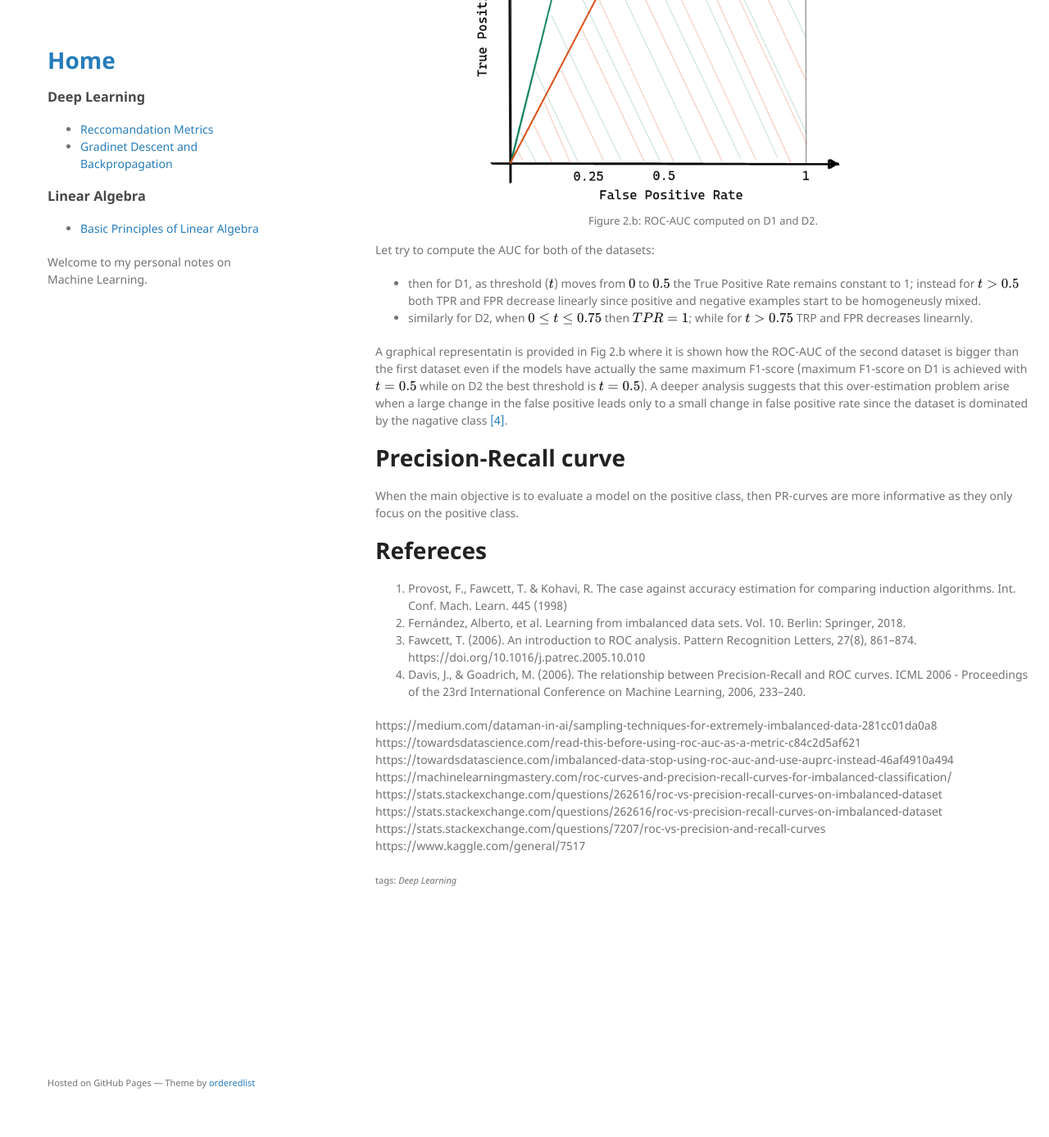
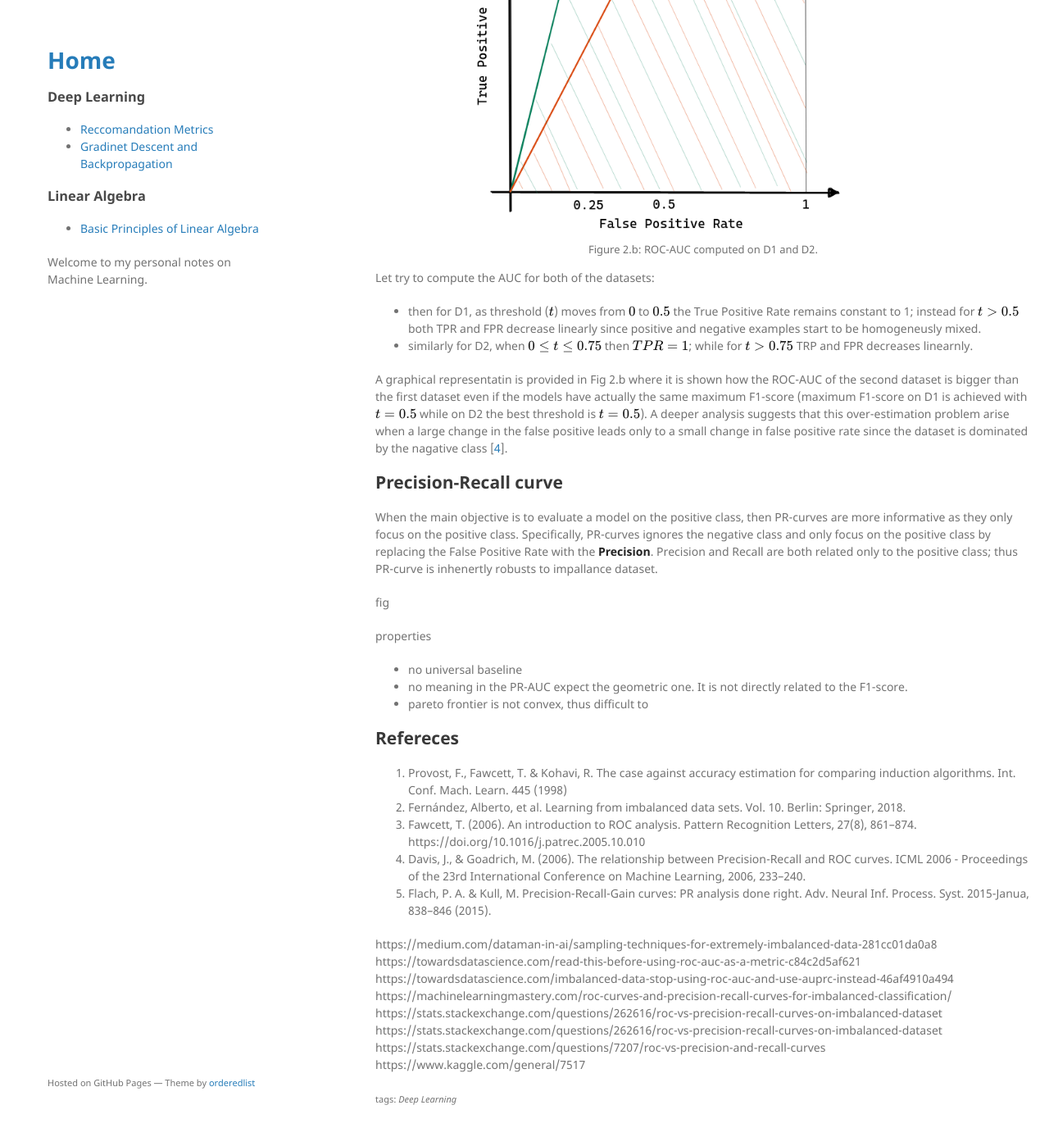
Before and after one commit to andompesta/andompesta.github.io, a Jekyll site: the page built from _posts/2022-07-15-metrics.md, in a window 1280 px wide and 1400 px high, scrolled down 2449 px. Shown: the top 1387 px of the window at 82% size. Built offline with Jekyll 4.4.1, drawn with Linux system fonts in a browser that asks for light colours; some of the changed text lies outside the part shown.

Commit message:
Pr beginning notes

```diff
--- a/_posts/2022-07-15-metrics.md
+++ b/_posts/2022-07-15-metrics.md
@@ -73,7 +73,7 @@ To overcome this problem we need metrics able to identify the best performing mo
 </div>
 
 
-# ROC-AUC
+## ROC-AUC
 
 The Receiver Operating Characteristic (ROC) is an analysis tool initially proposed by [Provost et al.](#ref:provost) aiming at comparing classifiers performance.
 The ROC curve is build as the interpolation between the **False Positive Rate** (FPR), on the x-axe, and the **True Positive Rate** (TPR), on the y-axe, computed at differnet thresholds level.
@@ -91,13 +91,14 @@ $$
 \text{ROC-AUC} = \int_0^1 ROC(t) \delta t.
 $$
 
-Note that ROC-AUC exibit the following properties:
-  1. It can be interpreted as "the probability that the scores given by a classifier will rank a randomly chosen positive instance higher than a randomly chosen negative one" [[2]](#ref:fernandez)[[3]](#ref:fawcett).
+Note that ROC-AUC exibit the following properties [[5](#ref:flach)]:
+  1. It can be interpreted as "the probability that the scores given by a classifier will rank a randomly chosen positive instance higher than a randomly chosen negative one" [[2](#ref:fernandez)][[3](#ref:fawcett)]. Under this interpretation is possible to define the ROC-AUC as the **expected accuracy** obtained by the classifier for each thresholds.
   2. It cares about the ranking obtained from the predictions, but does not consider the actual predicted value.
-  3. The perfect model is represented by the point $(0, 1)$ and has a area of 1.
-  4. The point $(0, 0)$ indentify a model that never issue a positive prediction.
-  5. The point $(1, 1)$ implement the oppisite strategy, here only positive predictions are made.
-  6. They are considered to be robust to changes in the portion of positive to negaiteve instance as TPR and FPR indipendently consider only the positive or only the negative class.
+  3. ROC-AUC has an universal baseline which is represented by the diagonal curve having ROC-AUC of 0.5.
+  4. The perfect model is represented by the point $(0, 1)$ and has a area of 1.
+  5. The point $(0, 0)$ indentify a model that never issue a positive prediction.
+  6. The point $(1, 1)$ implement the oppisite strategy, here only positive predictions are made.
+  7. They are considered to be robust to changes in the portion of positive to negaiteve instance as TPR and FPR indipendently consider only the positive or only the negative class.
 
 ### Highly Imbalanced Dataset
 
@@ -127,13 +128,22 @@ Let try to compute the AUC for both of the datasets:
   - similarly for D2, when $0 \leq t \leq 0.75$ then $TPR = 1$; while for $t>0.75$ TRP and FPR decreases linearnly.
 
 A graphical representatin is provided in Fig 2.b where it is shown how the ROC-AUC of the second dataset is bigger than the first dataset even if the models have actually the same maximum F1-score (maximum F1-score on D1 is achieved with $t=0.5$ while on D2 the best threshold is $t=0.5$).
-A deeper analysis suggests that this over-estimation problem arise when a large change in the false positive leads only to a small change in false positive rate since the dataset is dominated by the nagative class [[4]](#ref:davis).
+A deeper analysis suggests that this over-estimation problem arise when a large change in the false positive leads only to a small change in false positive rate since the dataset is dominated by the nagative class [[4](#ref:davis)].
 
-# Precision-Recall curve
+## Precision-Recall curve
 
 When the main objective is to evaluate a model on the positive class, then PR-curves are more informative as they only focus on the positive class.
+Specifically, PR-curves ignores the negative class and only focus on the positive class by replacing the False Positive Rate with the **Precision**.
+Precision and Recall are both related only to the positive class; thus PR-curve is inhenertly robusts to impallance dataset.
 
-# Refereces
+fig
+
+properties
+- no universal baseline
+- no meaning in the PR-AUC expect the geometric one. It is not directly related to the F1-score.
+- pareto frontier is not convex, thus difficult to
+
+## Refereces
 
 <ol>
     <li id="ref:provost"> Provost, F., Fawcett, T. & Kohavi, R. The case against accuracy estimation for comparing induction algorithms. Int. Conf. Mach. Learn. 445 (1998)
@@ -141,6 +151,7 @@ When the main objective is to evaluate a model on the positive class, then PR-cu
     <li id="ref:fernandez"> Fernández, Alberto, et al. Learning from imbalanced data sets. Vol. 10. Berlin: Springer, 2018. </li>
     <li id="ref:fawcett"> Fawcett, T. (2006). An introduction to ROC analysis. Pattern Recognition Letters, 27(8), 861–874. https://doi.org/10.1016/j.patrec.2005.10.010 </li>
     <li id="ref:davis"> Davis, J., & Goadrich, M. (2006). The relationship between Precision-Recall and ROC curves. ICML 2006 - Proceedings of the 23rd International Conference on Machine Learning, 2006, 233–240. </li>
+    <li id="ref:flach"> Flach, P. A. & Kull, M. Precision-Recall-Gain curves: PR analysis done right. Adv. Neural Inf. Process. Syst. 2015-Janua, 838–846 (2015). </li>
 </ol>
 
 https://medium.com/dataman-in-ai/sampling-techniques-for-extremely-imbalanced-data-281cc01da0a8
```
